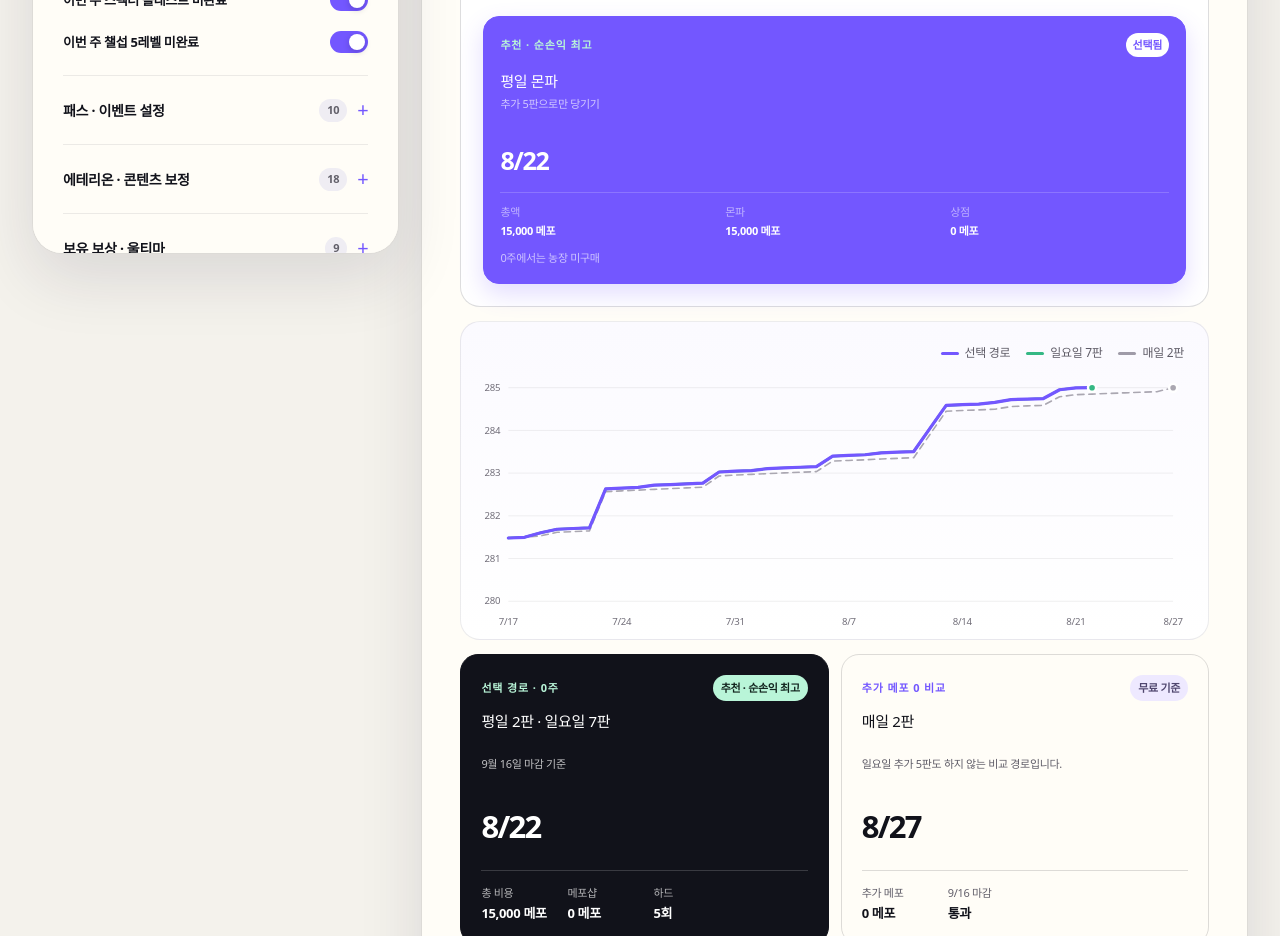
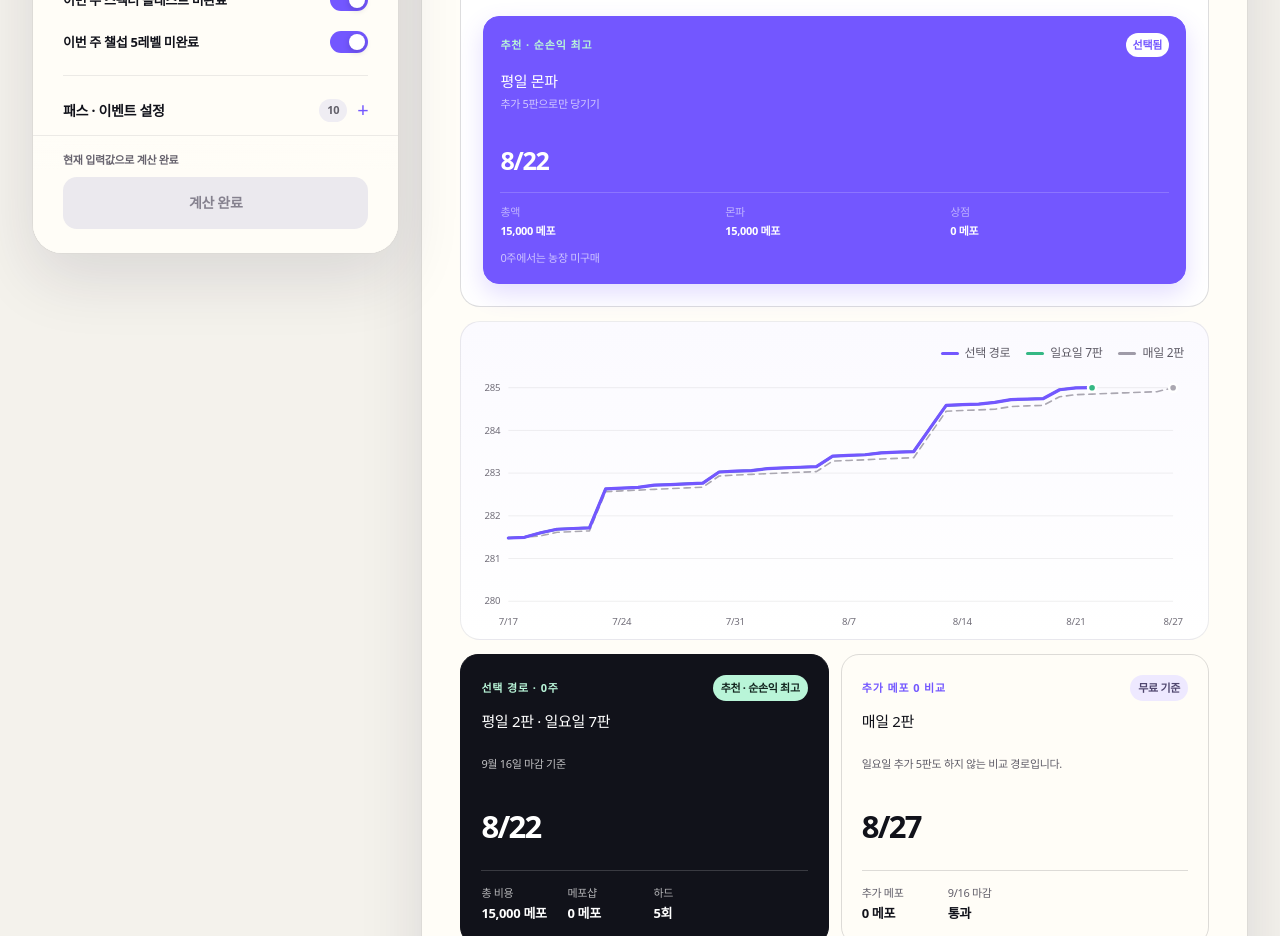
Before and after one commit to kiraki-lab/maple-285-planner, a Next.js app: page / in a window 1280 px wide. Shown: the part 1420-2356 px from the top of the page. Built offline with nearby package versions, Linux system fonts and the light colour scheme.

Commit message:
fix: calculate only on request

```diff
--- a/app/globals.css
+++ b/app/globals.css
@@ -128,7 +128,17 @@ main { overflow: hidden; }
 .reset { margin-left: auto; padding: 10px 14px; border: 1px solid var(--line); border-radius: 12px; background: transparent; color: var(--muted); font-size: 12px; cursor: pointer; transition: all .2s ease; }
 .reset:hover { border-color: var(--purple); color: var(--purple); }
 .calculation-status { margin-left: auto; padding: 7px 10px; border-radius: 999px; color: #4f3bc6; background: #ece8ff; font-size: 12px; font-weight: 850; }
+.calculation-status.pending { color: #7b5a00; background: #fff1b8; }
 .calculation-status + .reset { margin-left: 0; }
+
+.calculate-bar { margin: 22px -30px -30px; padding: 16px 30px 24px; position: sticky; bottom: -30px; z-index: 3; border-top: 1px solid var(--soft-line); background: linear-gradient(180deg, rgba(255,253,247,.94), #fffdf7 28%); }
+.calculate-bar span { display: block; margin-bottom: 8px; color: #67636e; font-size: 11px; font-weight: 750; }
+.calculate-bar.pending span { color: #6c5200; }
+.calculate-bar button { width: 100%; min-height: 52px; border: 0; border-radius: 14px; color: #85818e; background: #ebe9ee; font-size: 14px; font-weight: 900; cursor: not-allowed; }
+.calculate-bar.pending button { color: white; background: var(--purple); box-shadow: 0 12px 24px rgba(115,87,255,.22); cursor: pointer; }
+.calculate-bar.pending button:hover:not(:disabled) { background: #6247f2; }
+.calculate-bar button:focus-visible { outline: 3px solid rgba(115,87,255,.3); outline-offset: 2px; }
+.calculate-bar button:disabled { box-shadow: none; }
 
 .field-grid { display: grid; grid-template-columns: repeat(2, minmax(0, 1fr)); gap: 12px; }
 .field-grid.compact { gap: 10px; }
@@ -311,6 +321,7 @@ footer p { margin: 0; color: #65636c; font-size: 12px; text-align: center; }
   .pre280-grid { grid-template-columns: 1fr; }
   .pre-result-grid { grid-template-columns: repeat(2, 1fr); }
   .controls { position: static; max-height: none; }
+  .calculate-bar { margin: 22px -30px -30px; position: static; }
   .leftover-grid { grid-template-columns: repeat(2, 1fr); }
   .pass-grid { grid-template-columns: 1fr; }
 }
--- a/app/page.tsx
+++ b/app/page.tsx
@@ -1,6 +1,6 @@
 "use client";
 
-import { useDeferredValue, useMemo, useState } from "react";
+import { useMemo, useState } from "react";
 import {
   advanceBurningBeyondExperience,
   growthPotionExperience,
@@ -601,6 +601,8 @@ function ProgressChart({ selected, sunday, free }: { selected: Simulation; sunda
 
 export default function Home() {
   const [s, setS] = useState<Settings>(defaults);
+  const [calculatedSettings, setCalculatedSettings] = useState<Settings>(defaults);
+  const [isCalculating, setIsCalculating] = useState(false);
   const [preApplied, setPreApplied] = useState(false);
   const [activeTab, setActiveTab] = useState<ViewTab>("calculator");
   const set = <K extends keyof Settings>(key: K, value: Settings[K]) => {
@@ -608,11 +610,9 @@ export default function Home() {
     setS(current => ({ ...current, [key]: value }));
   };
   const pre280Key = selectedSettingsKey(s, pre280SettingKeys);
-  const simulationKey = planningSettingsKey(s);
-  const deferredPre280Key = useDeferredValue(pre280Key);
-  const deferredSimulationKey = useDeferredValue(simulationKey);
-  const pre280Settings = useMemo(() => s, [deferredPre280Key]);
-  const simulationSettings = useMemo(() => s, [deferredSimulationKey]);
+  const simulationKey = planningSettingsKey(calculatedSettings);
+  const pre280Settings = useMemo(() => s, [pre280Key]);
+  const simulationSettings = useMemo(() => calculatedSettings, [simulationKey]);
   const pre280 = useMemo(() => simulatePre280(pre280Settings), [pre280Settings]);
   const planning = useMemo(() => {
     const s = simulationSettings;
@@ -696,6 +696,7 @@ export default function Home() {
     return { sunday, free, allSeven, strategyPlans, recommendedPlansByWeek, bestPlansByWeek, basePlan, maxPullWeeks, deadline };
   }, [simulationSettings]);
   const calc = useMemo(() => {
+    const s = calculatedSettings;
     const { sunday, free, allSeven, strategyPlans, recommendedPlansByWeek, bestPlansByWeek, basePlan, maxPullWeeks, deadline } = planning;
     const effectivePullWeeks = Math.min(Math.max(0, Math.floor(s.pullWeeks)), maxPullWeeks);
     const requestedPlan = strategyPlans[s.pullStrategy][effectivePullWeeks];
@@ -736,8 +737,26 @@ export default function Home() {
       cumulativeGainedHardWeeks, cumulativeMP, cumulativeCostValue, cumulativeRecoveredValue, cumulativeNetValue,
       bestRoiStrategy, deadline, deadlineMet: selectedPlan.feasible,
     };
-  }, [planning, s]);
-  const calculationPending = simulationKey !== deferredSimulationKey || (activeTab === "pre280" && pre280Key !== deferredPre280Key);
+  }, [planning, calculatedSettings]);
+  const hasPendingChanges = JSON.stringify(s) !== JSON.stringify(calculatedSettings);
+  const calculate = () => {
+    if (!hasPendingChanges || isCalculating) return;
+    setIsCalculating(true);
+    window.setTimeout(() => {
+      setCalculatedSettings({ ...s });
+      setIsCalculating(false);
+    }, 0);
+  };
+  const selectCalculatedRoute = (patch: Partial<Pick<Settings, "pullWeeks" | "pullStrategy">>) => {
+    setS(current => ({ ...current, ...patch }));
+    setCalculatedSettings(current => ({ ...current, ...patch }));
+  };
+  const resetCalculator = () => {
+    setS(defaults);
+    setCalculatedSettings(defaults);
+    setIsCalculating(false);
+    setPreApplied(false);
+  };
   const connectPre280 = () => {
     if (!pre280.reached) return;
     setS(current => ({
@@ -871,20 +890,24 @@ export default function Home() {
           <div className="field-grid compact"><label className="field"><span>악몽선경 보상 배수</span><select value={s.epicMult} onChange={e => set("epicMult", Number(e.target.value))}><option value={1}>기본</option><option value={5}>4배 추가</option><option value={9}>8배 추가</option></select></label><InputField label="5레벨 에픽 · 현재 %" value={s.epicNow} onChange={v => set("epicNow", Number(v))} /><InputField label="5레벨 에픽 · 패치 후 %" value={s.epicPatch} onChange={v => set("epicPatch", Number(v))} /><InputField label="코어 총합 25 달성일" value={s.core25Date} type="date" onChange={v => set("core25Date", v)} /><InputField label="총합 25 에픽 추가 %" value={s.core25Bonus} onChange={v => set("core25Bonus", Number(v))} /><InputField label="에픽 아티팩트 활성일" value={s.epicArtifactDate} type="date" onChange={v => set("epicArtifactDate", v)} /><InputField label="아티팩트 후 5레벨 %" value={s.epicArtifact} onChange={v => set("epicArtifact", Number(v))} /><InputField label="6레벨 · 아티팩트 전 %" value={s.epicCore6} disabled={!s.core6Enabled} onChange={v => set("epicCore6", Number(v))} /><InputField label="6레벨 · 아티팩트 후 %" value={s.epicCore6Artifact} disabled={!s.core6Enabled} onChange={v => set("epicCore6Artifact", Number(v))} /></div>
         </div></details>
         <details><summary>보유 보상 · 울티마 <span>9</span></summary><div className="detail-body"><div className="field-grid compact"><InputField label="보유 블루베리" value={s.ownedBlue} min={0} onChange={v => set("ownedBlue", Number(v))} /><InputField label="보유 메카베리" value={s.ownedMech} min={0} onChange={v => set("ownedMech", Number(v))} /><InputField label="보유 사우나 시간" value={s.ownedSauna} min={0} onChange={v => set("ownedSauna", Number(v))} /><InputField label="보유 상급 EXP" value={s.ownedAdv} min={0} onChange={v => set("ownedAdv", Number(v))} /><InputField label="보유 200~279 비약" value={s.ownedPotion279} min={0} onChange={v => set("ownedPotion279", Number(v))} /><InputField label="EXP 5,000 사용일" value={s.shardDate} type="date" disabled={!s.shardEvent} onChange={v => set("shardDate", v)} /><InputField label="상급 EXP 사용량" value={s.shardAdv} disabled={!s.shardEvent} onChange={v => set("shardAdv", Number(v))} /><InputField label="울티마 누적 출석" value={s.ultimaCount} disabled={!s.ultima} onChange={v => set("ultimaCount", Number(v))} /><InputField label="이번 주 이미 출석" value={s.ultimaWeek} disabled={!s.ultima} onChange={v => set("ultimaWeek", Number(v))} /></div><Toggle label="시작일 울티마 출석 예정" checked={s.ultimaStart} disabled={!s.ultima} onChange={v => set("ultimaStart", v)} /></div></details>
+        <div className={`calculate-bar ${hasPendingChanges ? "pending" : ""}`}>
+          <span>{hasPendingChanges ? "입력값이 변경되었습니다" : "현재 입력값으로 계산 완료"}</span>
+          <button type="button" onClick={calculate} disabled={!hasPendingChanges || isCalculating}>{isCalculating ? "계산 중…" : hasPendingChanges ? "285 도달일 계산하기" : "계산 완료"}</button>
+        </div>
       </aside>
 
-      <div className="results" aria-busy={calculationPending}>
-        <div className="section-heading"><span>결과</span><div><p>선택한 조건</p><h2>285 도달 경로</h2></div>{calculationPending && <output className="calculation-status" aria-live="polite">계산 중</output>}<button className="reset" onClick={() => { setS(defaults); setPreApplied(false); }}>기본값 복원</button></div>
+      <div className="results" aria-busy={isCalculating}>
+        <div className="section-heading"><span>결과</span><div><p>선택한 조건</p><h2>285 도달 경로</h2></div>{isCalculating ? <output className="calculation-status" aria-live="polite">계산 중</output> : hasPendingChanges && <output className="calculation-status pending" aria-live="polite">입력값 변경됨</output>}<button className="reset" onClick={resetCalculator}>기본값 복원</button></div>
         <div className="pull-selector">
           <div className="pull-selector-head"><div><span>목표 주차</span><h3>285 도달 시점</h3></div><b className={calc.deadlineMet ? "deadline-ok" : "deadline-bad"}>{calc.deadlineMet ? "9/16 이전 달성" : "9/16 달성 불가"}</b></div>
           <div className="pull-buttons" role="group" aria-label="285 달성 주차 당기기">
-            {calc.bestPlansByWeek.map((bestPlan) => <button key={bestPlan.pullWeeks} className={bestPlan.pullWeeks === calc.effectivePullWeeks ? "active" : ""} onClick={() => setS(current => ({ ...current, pullWeeks: bestPlan.pullWeeks, pullStrategy: bestPlan.strategy }))} disabled={!bestPlan.feasible}><span>{bestPlan.pullWeeks ? `${bestPlan.pullWeeks}주 당김` : "마감만"}</span><strong>{shortDate(bestPlan.result.reached)}</strong><small>최저 {formatMP(bestPlan.result.maplePoints)}</small></button>)}
+            {calc.bestPlansByWeek.map((bestPlan) => <button key={bestPlan.pullWeeks} className={bestPlan.pullWeeks === calc.effectivePullWeeks ? "active" : ""} onClick={() => selectCalculatedRoute({ pullWeeks: bestPlan.pullWeeks, pullStrategy: bestPlan.strategy })} disabled={!bestPlan.feasible}><span>{bestPlan.pullWeeks ? `${bestPlan.pullWeeks}주 당김` : "마감만"}</span><strong>{shortDate(bestPlan.result.reached)}</strong><small>최저 {formatMP(bestPlan.result.maplePoints)}</small></button>)}
           </div>
           <p>주차를 선택하면 해당 날짜를 맞추는 최소 비용 경로를 계산합니다.</p>
         </div>
         <div className="strategy-choice">
           <div className="strategy-choice-head"><span>경로 선택</span><h3>{calc.effectivePullWeeks ? `${calc.effectivePullWeeks}주 당김 경로` : "마감 기준 경로"}</h3><p>같은 도달일에는 메포가 적은 경로만 표시합니다.</p></div>
-          <div className="strategy-choice-grid">{calc.recommendedPlansByWeek[calc.effectivePullWeeks].map((plan, index) => { const strategy = pullStrategies.find(item => item.id === plan.strategy)!; const active = plan.strategy === calc.selectedPlan.strategy; const recommended = plan.strategy === calc.bestRoiStrategy; return <button key={strategy.id} className={`${active ? "active" : ""} ${recommended ? "recommended" : ""}`} onClick={() => set("pullStrategy", strategy.id)}><div><span>{recommended ? "추천 · 순손익 최고" : index === 0 ? "메포 최저" : "더 빠른 선택"}</span><i>{active ? "선택됨" : "선택"}</i></div><h4>{strategy.label}</h4><p>{strategy.caption}</p><strong>{shortDate(plan.result.reached)}</strong><dl><div><dt>총액</dt><dd>{formatMP(plan.result.maplePoints)}</dd></div><div><dt>몬파</dt><dd>{formatMP(plan.result.monsterParkMaplePoints)}</dd></div><div><dt>상점</dt><dd>{formatMP(plan.result.shopMaplePoints)}</dd></div></dl><small>{calc.effectivePullWeeks ? `블루 ${plan.shopBlueWeeks}주 · 메카 ${plan.shopMechWeeks}주 구매 계획` : "0주에서는 농장 미구매"}</small></button>; })}</div>
+          <div className="strategy-choice-grid">{calc.recommendedPlansByWeek[calc.effectivePullWeeks].map((plan, index) => { const strategy = pullStrategies.find(item => item.id === plan.strategy)!; const active = plan.strategy === calc.selectedPlan.strategy; const recommended = plan.strategy === calc.bestRoiStrategy; return <button key={strategy.id} className={`${active ? "active" : ""} ${recommended ? "recommended" : ""}`} onClick={() => selectCalculatedRoute({ pullStrategy: strategy.id })}><div><span>{recommended ? "추천 · 순손익 최고" : index === 0 ? "메포 최저" : "더 빠른 선택"}</span><i>{active ? "선택됨" : "선택"}</i></div><h4>{strategy.label}</h4><p>{strategy.caption}</p><strong>{shortDate(plan.result.reached)}</strong><dl><div><dt>총액</dt><dd>{formatMP(plan.result.maplePoints)}</dd></div><div><dt>몬파</dt><dd>{formatMP(plan.result.monsterParkMaplePoints)}</dd></div><div><dt>상점</dt><dd>{formatMP(plan.result.shopMaplePoints)}</dd></div></dl><small>{calc.effectivePullWeeks ? `블루 ${plan.shopBlueWeeks}주 · 메카 ${plan.shopMechWeeks}주 구매 계획` : "0주에서는 농장 미구매"}</small></button>; })}</div>
         </div>
         <ProgressChart selected={r} sunday={calc.sunday} free={calc.free} />
         <div className={`route-grid ${calc.effectivePullWeeks === 0 ? "two" : ""}`}>
@@ -908,7 +931,7 @@ export default function Home() {
       <p className="leftover-note">{momentumLeft ? "모멘텀 패스 4주차 보상은 285 달성 후 수령합니다." : "모멘텀 패스 4주차 보상까지 사용한 결과입니다."}</p>
     </section>
 
-    <section className="mech-summary" aria-label="메카베리 사용 시점"><span>메카베리 모아쓰기</span><strong>{s.deferMomentumMech ? `Lv.${r.momentumMechLevel} 또는 ${shortDate(r.momentumMechDeadline)}부터 사용` : "즉시 사용"}</strong></section>
+    <section className="mech-summary" aria-label="메카베리 사용 시점"><span>메카베리 모아쓰기</span><strong>{calculatedSettings.deferMomentumMech ? `Lv.${r.momentumMechLevel} 또는 ${shortDate(r.momentumMechDeadline)}부터 사용` : "즉시 사용"}</strong></section>
     </>}
 
     {activeTab === "efficiency" && <section className="standalone-panel tab-panel" id="efficiency-panel" role="tabpanel" aria-labelledby="efficiency-tab">
```
Also changed, not shown: 1 other file (tests, documents, lock files or other folders).
